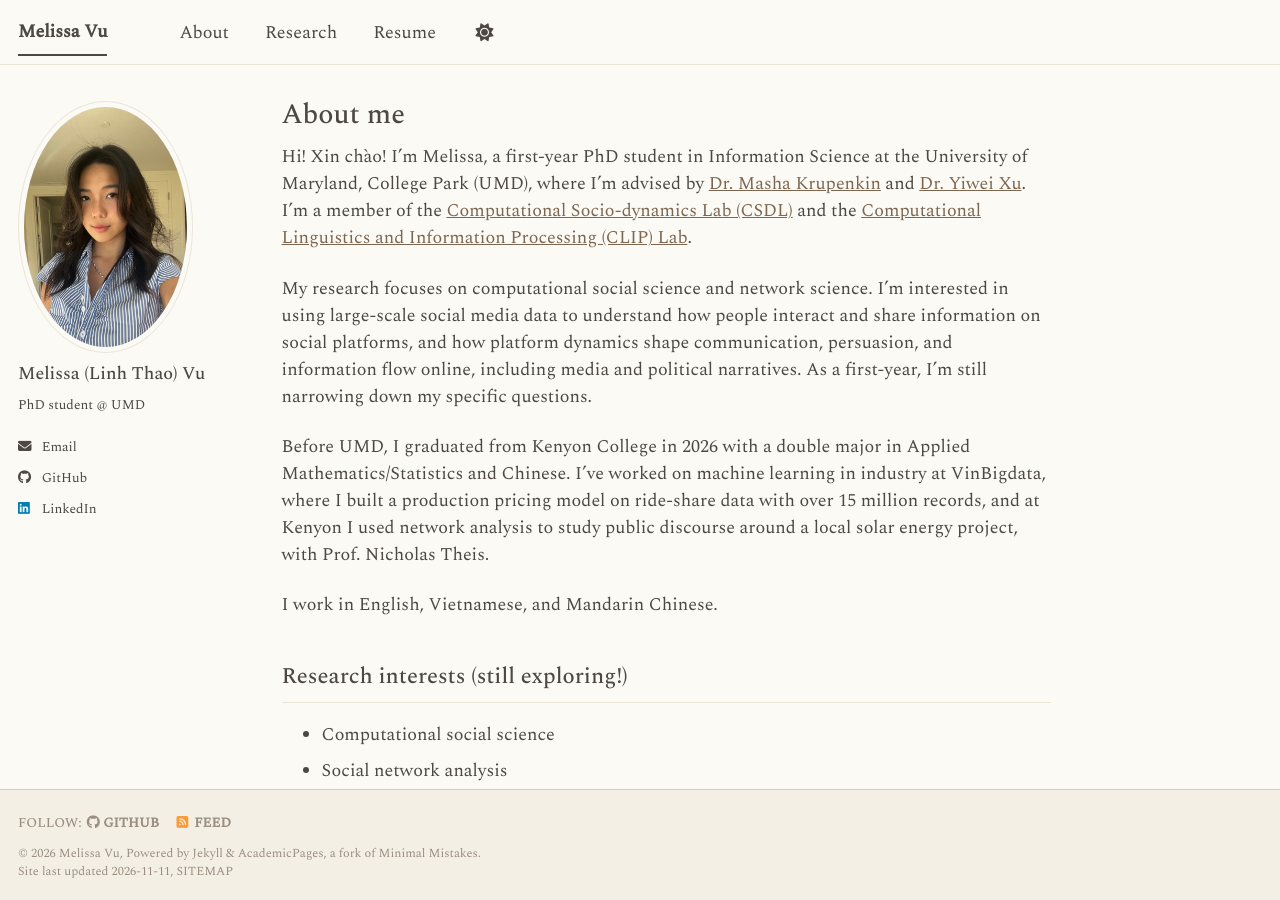
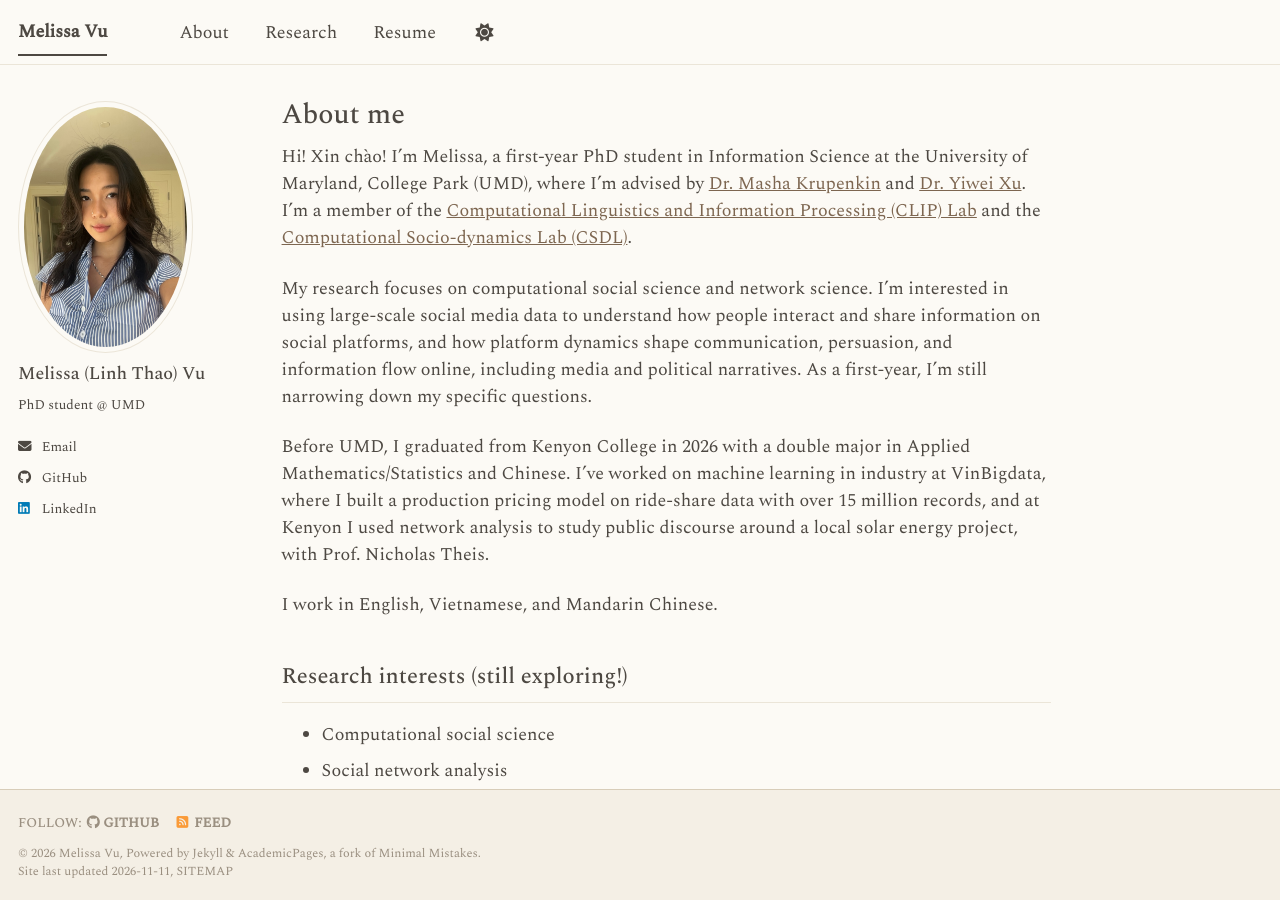
Before and after one commit to melvu-25/melvu-25.github.io, a Jekyll site: the page built from _pages/about.md, in a window 1280 px wide and 900 px high. Built offline with Jekyll 4.4.1, drawn with Linux system fonts in a browser that asks for light colours; a script bundle is joined from its source files by our own code; a style sheet for code colours, icons or effects is not loaded.

```diff
--- a/_pages/about.md
+++ b/_pages/about.md
@@ -8,7 +8,7 @@ redirect_from:
   - /about.html
 ---
 
-Hi! Xin chào! I'm Melissa, a first-year PhD student in Information Science at the University of Maryland, College Park (UMD), where I'm advised by [Dr. Masha Krupenkin](http://masha-krupenkin.com) and [Dr. Yiwei Xu](https://www.yiweixu.net/). I'm a member of the [Computational Socio-dynamics Lab (CSDL)](https://glciampaglia.com) and the [Computational Linguistics and Information Processing (CLIP) Lab](https://clip.umiacs.umd.edu/).
+Hi! Xin chào! I'm Melissa, a first-year PhD student in Information Science at the University of Maryland, College Park (UMD), where I'm advised by [Dr. Masha Krupenkin](http://masha-krupenkin.com) and [Dr. Yiwei Xu](https://www.yiweixu.net/). I'm a member of the [Computational Linguistics and Information Processing (CLIP) Lab](https://clip.umiacs.umd.edu/) and the [Computational Socio-dynamics Lab (CSDL)](https://glciampaglia.com).
 
 My research focuses on computational social science and network science. I'm interested in using large-scale social media data to understand how people interact and share information on social platforms, and how platform dynamics shape communication, persuasion, and information flow online, including media and political narratives. As a first-year, I'm still narrowing down my specific questions.
 
```
